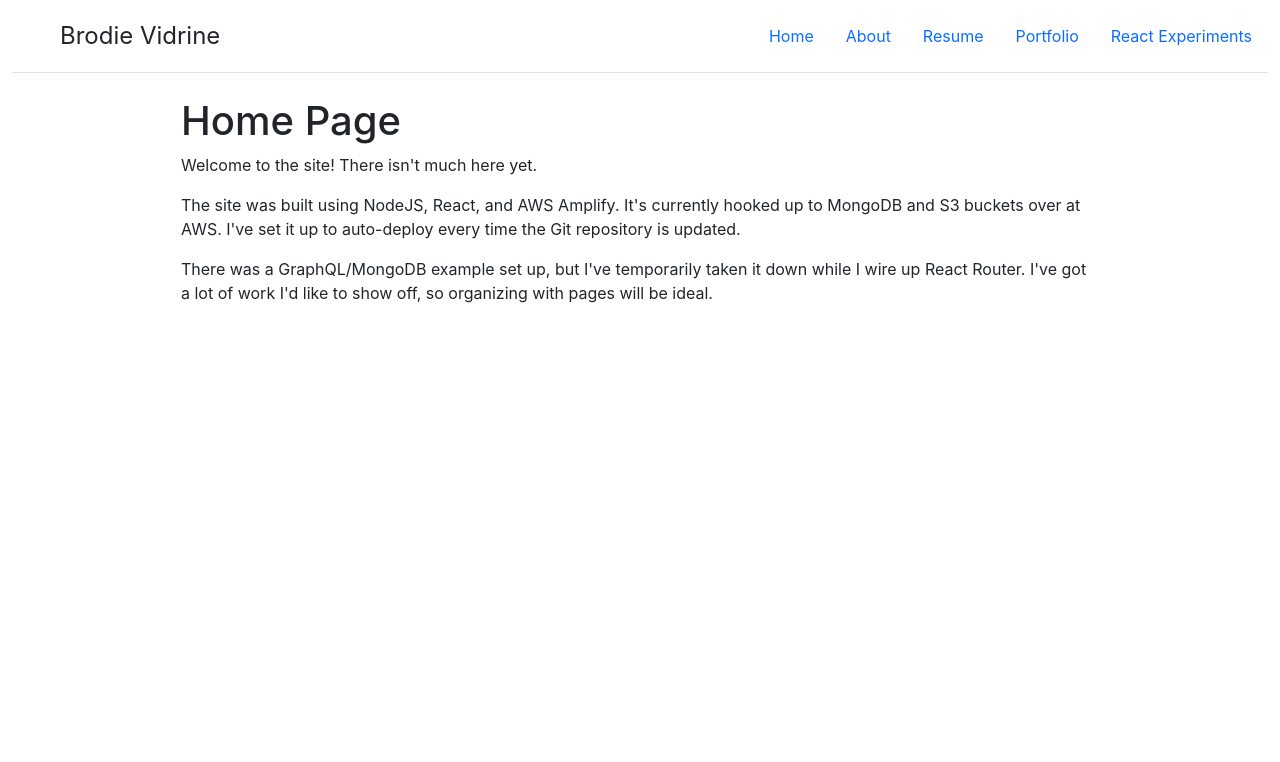
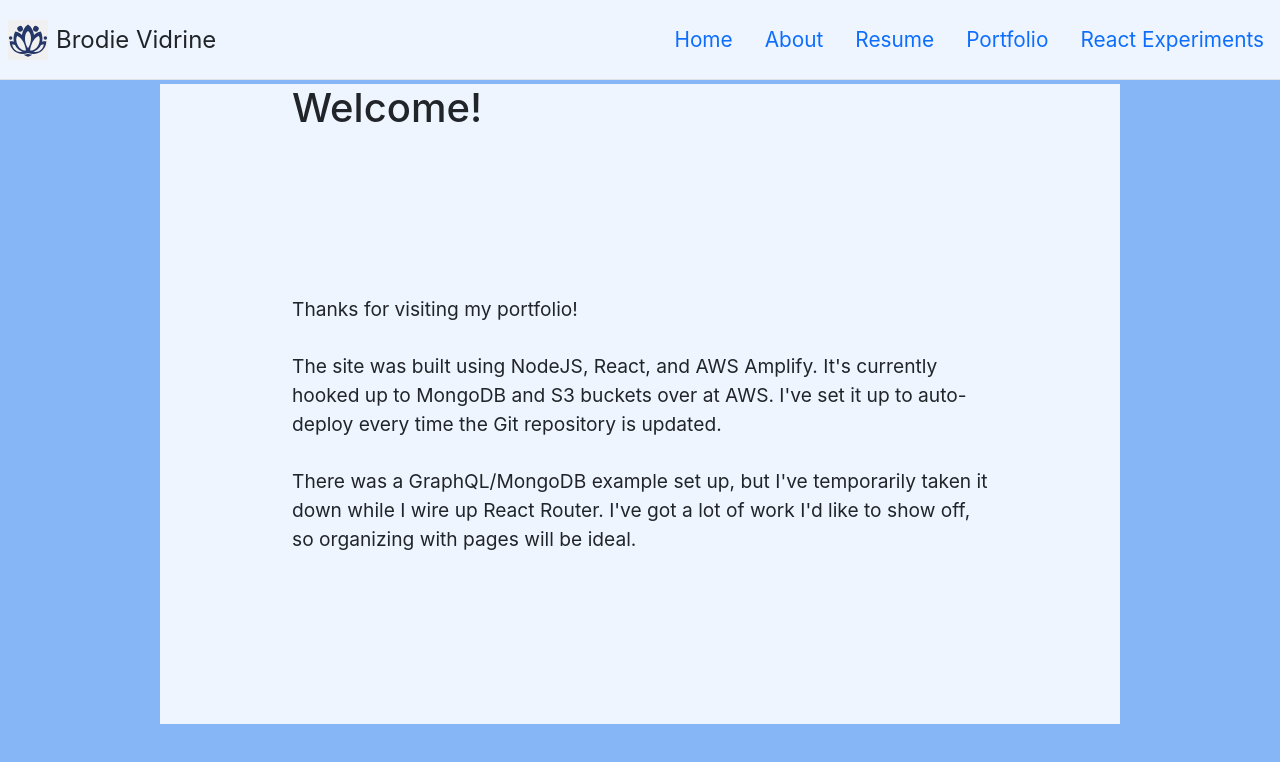
Before and after one commit to brodieVidrine/react-portfolio, a React (Create React App) app: page / in a window 1280 px wide. Shown: the top 762 px of the page. Built offline with nearby package versions, Linux system fonts and the light colour scheme; no server answers; what aws-amplify would draw is missing.

Commit message:
added svg lotus logo and made started refining the nav bar and content area

```diff
--- a/src/NotesApp.js
+++ b/src/NotesApp.js
@@ -1,5 +1,5 @@
 import React, { useState, useEffect } from "react";
-import "./App.css";
+
 import "@aws-amplify/ui-react/styles.css";
 import {
   Button,
--- a/src/components/NavBar.js
+++ b/src/components/NavBar.js
@@ -1,13 +1,14 @@
 import React from "react";
 import { Link } from "react-router-dom";
+import LotusSVG from "../lotus.svg";
 
 function NavBar(){
     return(
-      <header className="d-flex flex-wrap justify-content-center py-3 mb-4 border-bottom">
-      <a href="/" className="d-flex align-items-center mb-3 mb-md-0 me-md-auto text-dark text-decoration-none">
-        <svg className="bi me-2" width="40" height="32"></svg>
-        <span className="fs-4">Brodie Vidrine</span>
-      </a>
+      <header className="d-flex flex-wrap justify-content-center py-3 mb-1 border-bottom">
+        <Link to="/" className="d-flex align-items-center mb-3 ms-2 mb-md-0 me-md-auto text-dark text-decoration-none">
+          <img src={LotusSVG} width="40" height="40"></img>
+          <span className="ms-2 fs-4">Brodie Vidrine</span>
+        </Link>
 
       <ul className="nav nav-pills">
         <li className="nav-item"><Link to="/" className="nav-link" aria-current="page">Home</Link></li>
--- a/src/index.css
+++ b/src/index.css
@@ -18,3 +18,20 @@ code {
 .App-link {
   color: #61dafb;
 }
+
+header{
+  background-color: #EEF5FF;
+  font-size: 1.3rem;
+}
+
+.contentArea{
+  background-color:#EEF5FF;
+  font-size: 1.2rem;
+  height:80vh;
+}
+
+.bgc{
+  background-color:#86B6F6;
+  height:100vh;
+  padding:0px;
+}
--- a/src/pages/HomePage.js
+++ b/src/pages/HomePage.js
@@ -9,19 +9,25 @@ import Col from 'react-bootstrap/Col';
 function HomePage(){
     return(
 
-        <Container fluid>
+        <Container fluid className="bgc">
             <NavBar></NavBar>
-            <Row className="w-75 mx-auto">
-                <h1>Home Page</h1>
-                <p>Welcome to the site! There isn't much here yet.</p>
-                <p>The site was built using NodeJS, React, and AWS Amplify.
+            <Row className="w-75 mx-auto contentArea">
+                <h1 className="w-75 mx-auto align-middle">Welcome!</h1>
+                <p className="w-75 mx-auto">
+                    Thanks for visiting my portfolio!
+                    <br ></br>
+                    <br ></br>
+                    The site was built using NodeJS, React, and AWS Amplify.
                     It's currently hooked up to MongoDB and S3 buckets over at AWS.
                     I've set it up to auto-deploy every time the Git repository is updated.
+                    <br ></br>
+                    <br ></br>
+                    There was a GraphQL/MongoDB example set up, but I've temporarily taken it down while I wire up React Router.
+                    I've got a lot of work I'd like to show off, so organizing with pages will be ideal.
                 </p>
-                <p>There was a GraphQL/MongoDB example set up, but I've temporarily taken it down while I wire up React Router. I've got a lot of work I'd like to show off, so organizing with pages will be ideal.</p>
             </Row>
 
-            </Container>
+        </Container>
     )
 }
 
```
Also changed, not shown: src/lotus.svg (added).
